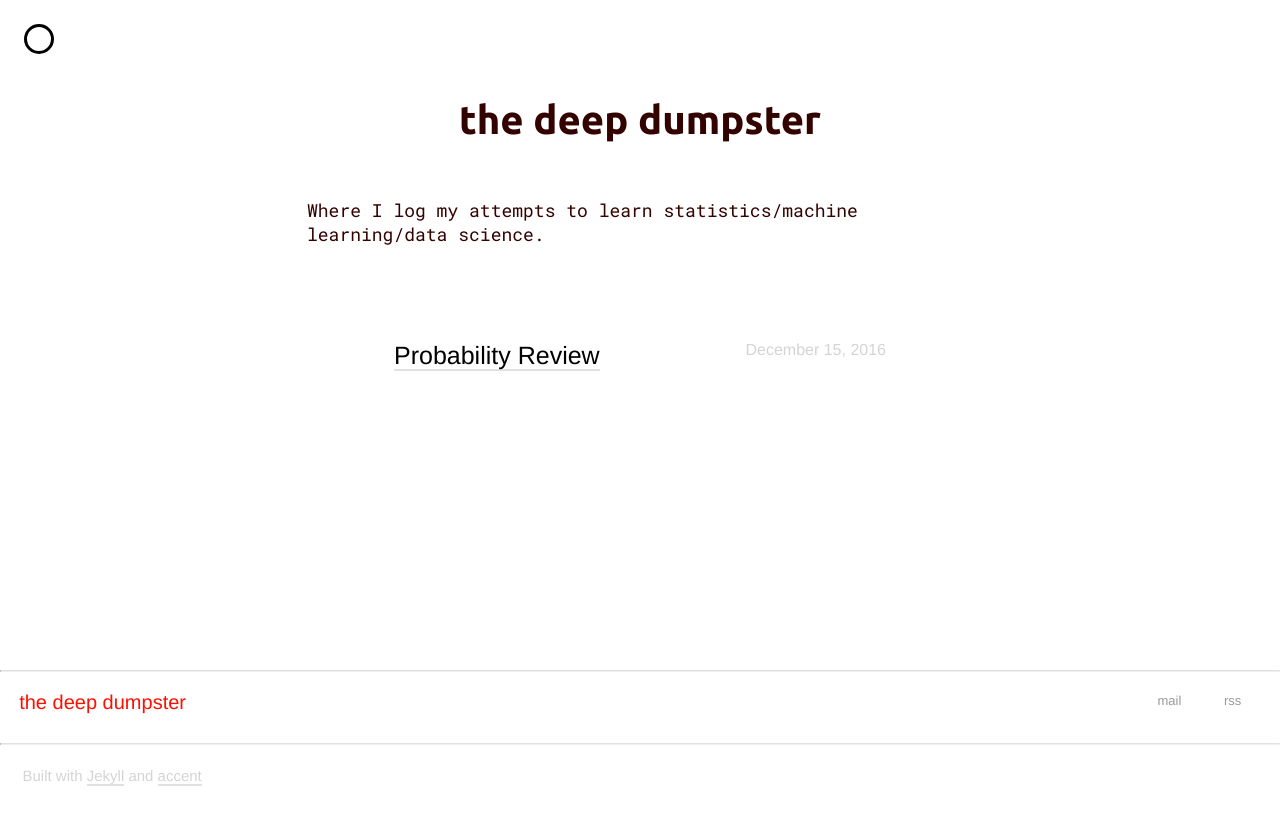
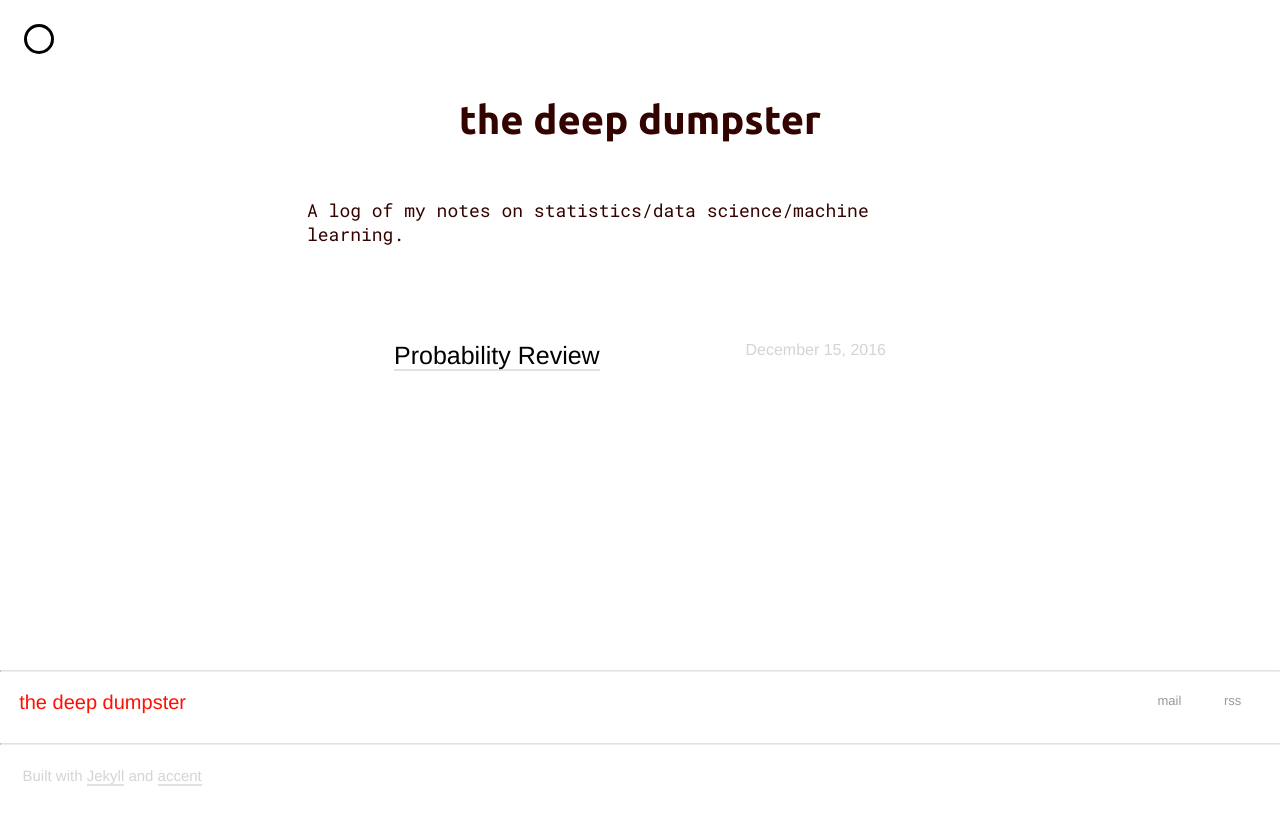
Before and after one commit to james-chuang/OLD-james-chuang.github.io, a Jekyll site: the page built from index.html, in a window 1280 px wide. Shown: the top 825 px of the page. Built offline with Jekyll 4.4.1, drawn with Linux system fonts in a browser that asks for light colours; nearby versions of some CDN libraries; the list of posts is cut into pages by our own code.

Commit message:
Update _config short bio.

```diff
--- a/_config.yml
+++ b/_config.yml
@@ -24,7 +24,7 @@ copyright: <a href=https://james-chuang.github.io/>the deep dumpster</a>
 intro: true         # Tip: Remove the span from site_heading if intro is set to true
 # This will be displayed in your intro
 short_bio: >
-    Where I log my attempts to learn statistics/machine learning/data science.
+    A log of my notes on statistics/data science/machine learning.
 permalink: /:title.html
 
 # Comments are powered by disqus
```
